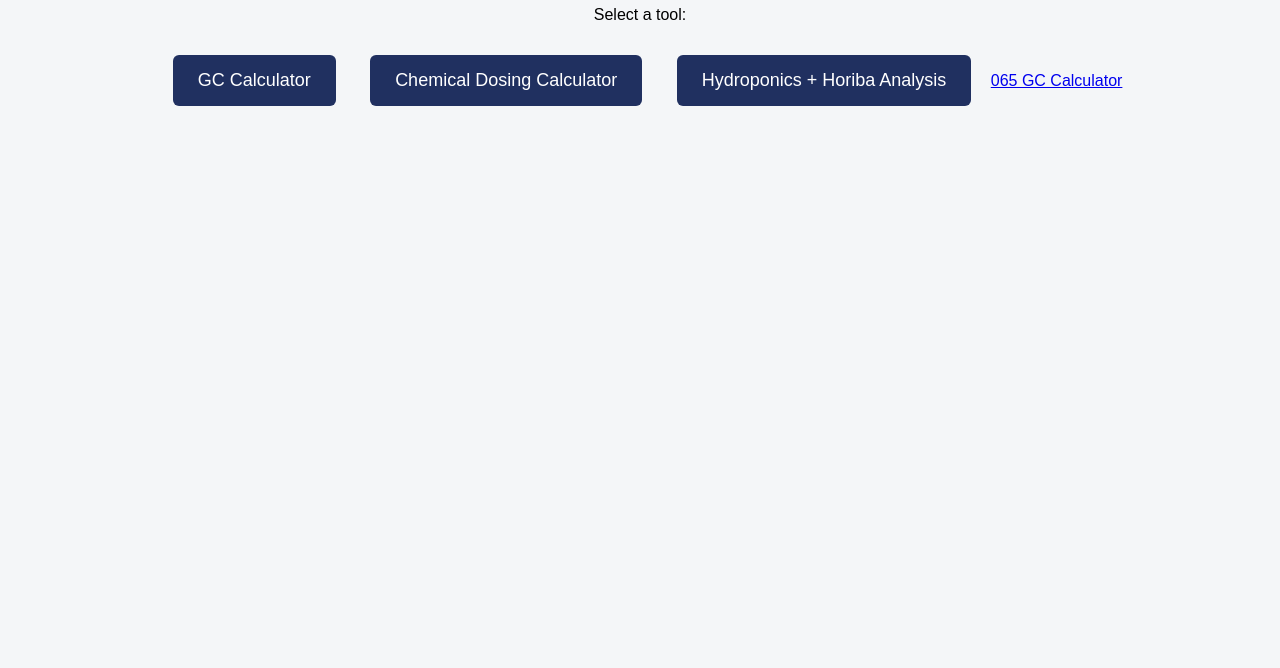
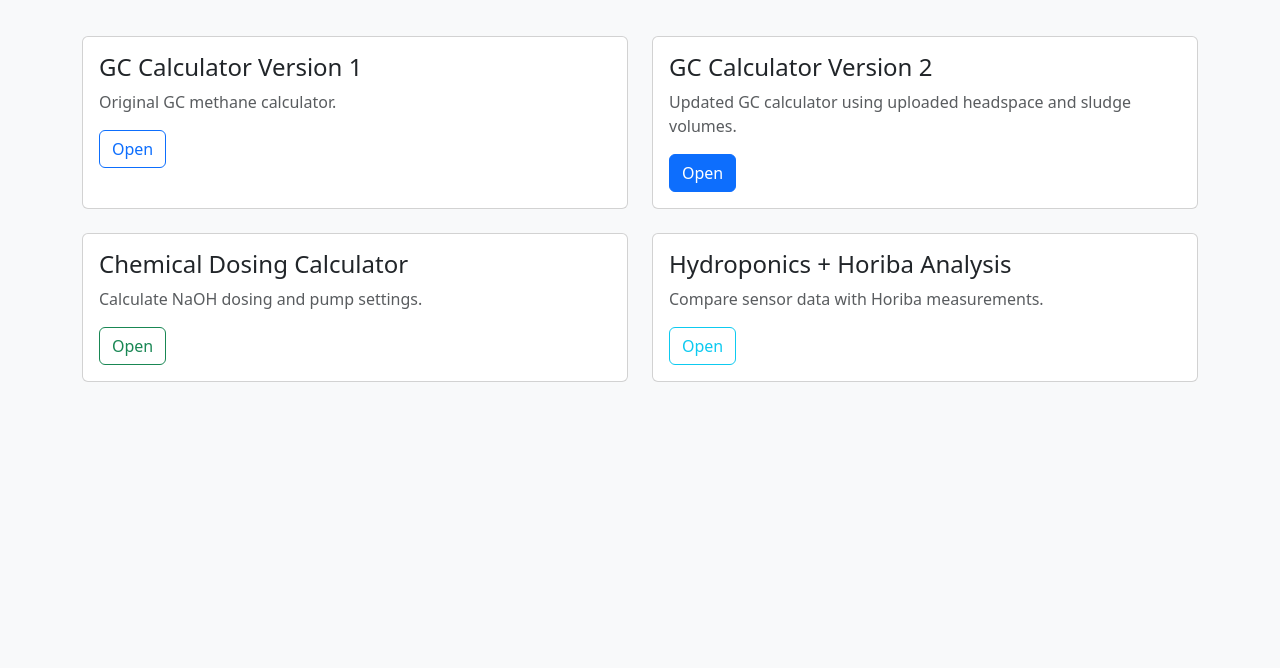
Before and after one commit to ScarlettBM/bluemethane-tools, a plain HTML site: page index.html in a window 1280 px wide. Shown: the part 132-800 px from the top of the page. Drawn offline with nearby package versions, Linux system fonts and the light colour scheme.

Commit message:
Enhance index.html with Bootstrap and layout updates

```diff
--- a/index.html
+++ b/index.html
@@ -1,53 +1,102 @@
 <!DOCTYPE html>
-<html>
+<html lang="en">
 <head>
+  <meta charset="UTF-8">
   <title>Bluemethane Tools</title>
+  <meta name="viewport" content="width=device-width, initial-scale=1">
+
+  <link href="https://cdn.jsdelivr.net/npm/bootstrap@5.3.0/dist/css/bootstrap.min.css" rel="stylesheet">
 
   <style>
-
-body{
-font-family: Arial;
-text-align:center;
-margin-top:80px;
-background:#f4f6f8;
+    body {
+      margin-top: 40px;
+      background-color: #f8f9fa;
     }
 
-h1{
-color:#203060;
+    .tool-card {
+      transition: 0.2s ease;
+      height: 100%;
     }
 
-.button{
-display:inline-block;
-padding:15px 25px;
-margin:15px;
-font-size:18px;
-background:#203060;
-color:white;
-text-decoration:none;
-border-radius:6px;
+    .tool-card:hover {
+      transform: translateY(-3px);
+      box-shadow: 0 4px 12px rgba(0,0,0,0.12);
     }
 
-.button:hover{
-background:#00BCDB;
+    a {
+      text-decoration: none;
     }
-
   </style>
-
 </head>
 
 <body>
+  <div class="container">
 
-<h1>Bluemethane Tools</h1>
+    <h1 class="text-center mb-2">Bluemethane Tools</h1>
+    <p class="text-center text-muted mb-5">
+      Internal calculators and analysis tools
+    </p>
 
-<p>Select a tool:</p>
+    <div class="row g-4">
 
-<a class="button" href="GC_calculator.html">GC Calculator</a>
+      <div class="col-md-6">
+        <a href="./GC_calculator.html">
+          <div class="card tool-card">
+            <div class="card-body">
+              <h4 class="card-title">GC Calculator Version 1</h4>
+              <p class="card-text text-muted">
+                Original GC methane calculator.
+              </p>
+              <button class="btn btn-outline-primary">Open</button>
+            </div>
+          </div>
+        </a>
+      </div>
 
-<a class="button" href="Chemical_dosing_calculator2.html">Chemical Dosing Calculator</a>
+      <div class="col-md-6">
+        <a href="./GC_calculator_Version_2.html">
+          <div class="card tool-card">
+            <div class="card-body">
+              <h4 class="card-title">GC Calculator Version 2</h4>
+              <p class="card-text text-muted">
+                Updated GC calculator using uploaded headspace and sludge volumes.
+              </p>
+              <button class="btn btn-primary">Open</button>
+            </div>
+          </div>
+        </a>
+      </div>
 
-<a class="button" href="hydroponics_analysis.html">Hydroponics + Horiba Analysis</a>
+      <div class="col-md-6">
+        <a href="./Chemical_dosing_calculator2.html">
+          <div class="card tool-card">
+            <div class="card-body">
+              <h4 class="card-title">Chemical Dosing Calculator</h4>
+              <p class="card-text text-muted">
+                Calculate NaOH dosing and pump settings.
+              </p>
+              <button class="btn btn-outline-success">Open</button>
+            </div>
+          </div>
+        </a>
+      </div>
 
-<a href="065 GC calculator.html" class="btn btn-outline-primary me-2">065 GC Calculator</a>
+      <div class="col-md-6">
+        <a href="./hydroponics_analysis.html">
+          <div class="card tool-card">
+            <div class="card-body">
+              <h4 class="card-title">Hydroponics + Horiba Analysis</h4>
+              <p class="card-text text-muted">
+                Compare sensor data with Horiba measurements.
+              </p>
+              <button class="btn btn-outline-info">Open</button>
+            </div>
+          </div>
+        </a>
+      </div>
 
+    </div>
+
+  </div>
 </body>
 </html>
```
Lines whose indentation alone changed are shown as unchanged.
